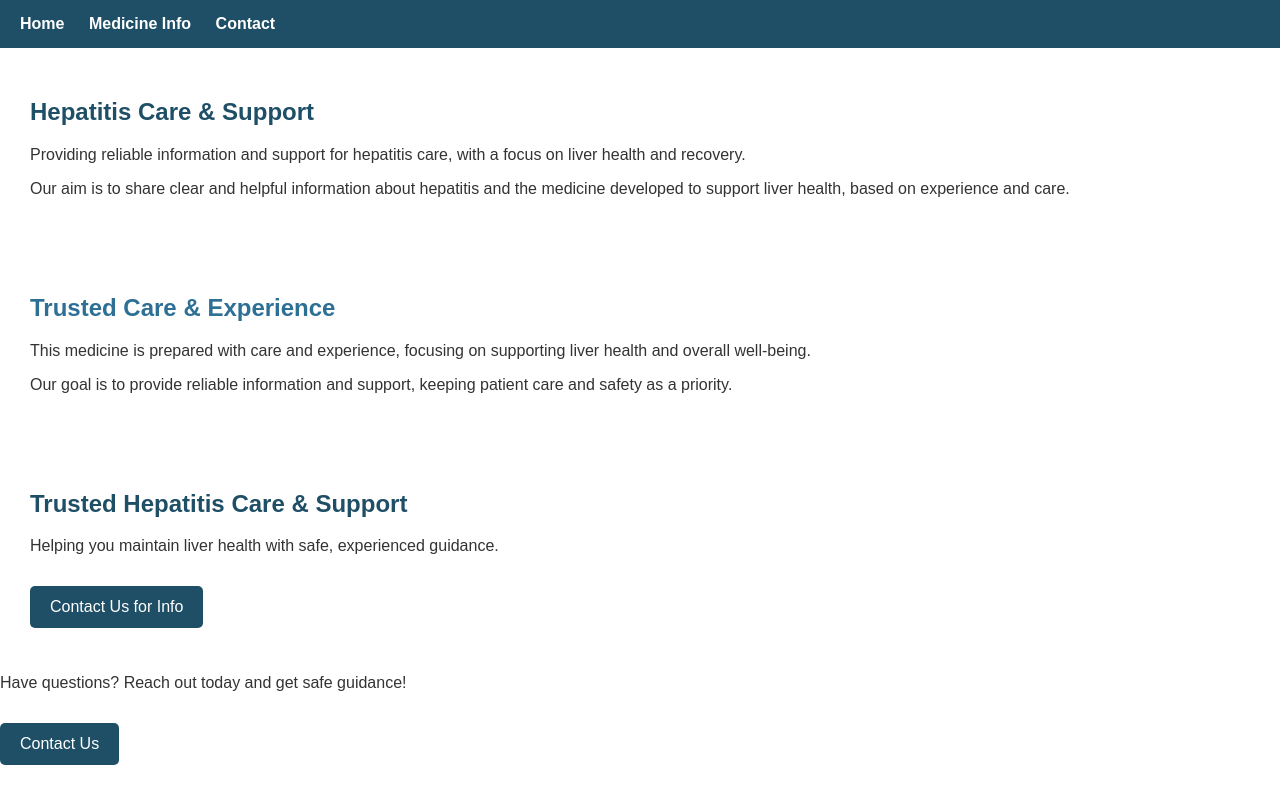
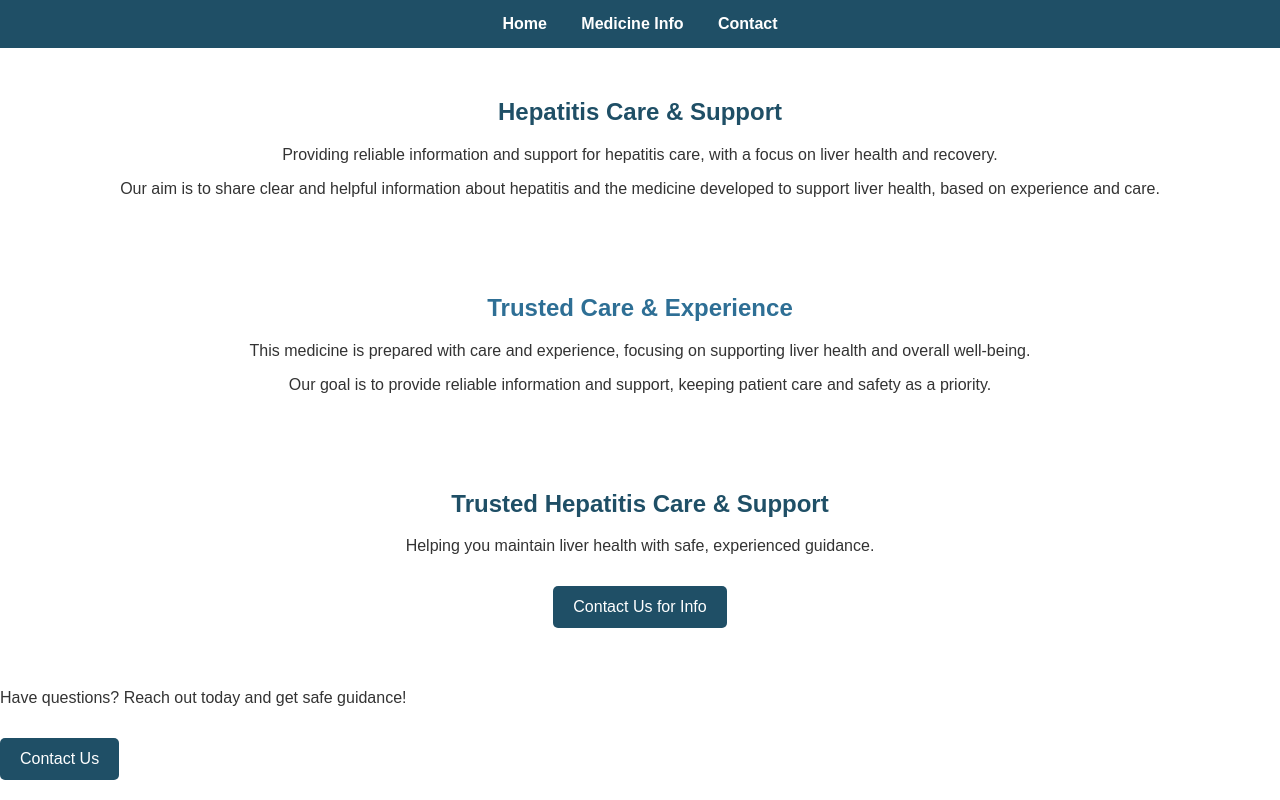
Before and after one commit to wqthv404-byte/Hepatitis-medicine-, a plain HTML site: page index.html in a window 1280 px wide. Shown: the top 800 px of the page. Drawn offline with Linux system fonts and the light colour scheme.

Commit message:
Update style.css

```diff
--- a/style.css
+++ b/style.css
@@ -96,3 +96,74 @@ img {
     transform: scale(1.05);
     transition: 0.3s;
 }
+body {
+    font-family: Arial, sans-serif;
+    background-color: #ffffff;
+    color: #333;
+    margin: 0;
+    padding: 0;
+}
+
+nav {
+    background-color: #1f4f66;
+    padding: 15px 20px;
+    text-align: center;
+}
+
+nav a {
+    color: #ffffff;
+    text-decoration: none;
+    font-weight: bold;
+    margin: 0 15px;
+}
+
+nav a:hover {
+    text-decoration: underline;
+}
+
+section {
+    padding: 30px;
+    text-align: center;
+}
+
+h1 { color: #1f4f66; }
+h2 { color: #2e6f95; }
+
+.button {
+    display: inline-block;
+    margin: 15px 0;
+    padding: 12px 20px;
+    background-color: #1f4f66;
+    color: #ffffff;
+    text-decoration: none;
+    border-radius: 5px;
+}
+
+.button:hover {
+    background-color: #163a4d;
+    transform: scale(1.05);
+    transition: 0.3s;
+}
+
+/* Images */
+.responsive-img {
+    display: block;
+    margin: 20px auto;
+    max-width: 90%;
+    height: auto;
+    border-radius: 10px;
+}
+
+/* Footer */
+footer {
+    padding: 20px;
+    text-align: center;
+    font-size: 14px;
+    color: #666;
+}
+
+/* Mobile */
+@media (max-width: 600px) {
+    nav a { display: block; margin: 10px 0; }
+    section { padding: 20px; }
+}
```
